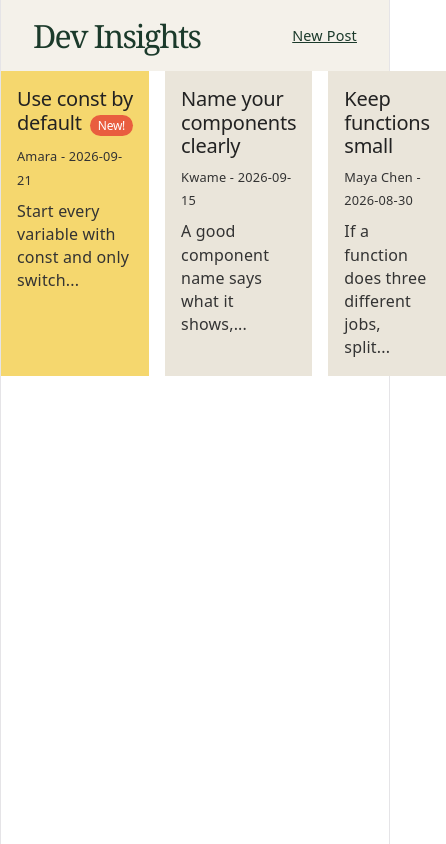
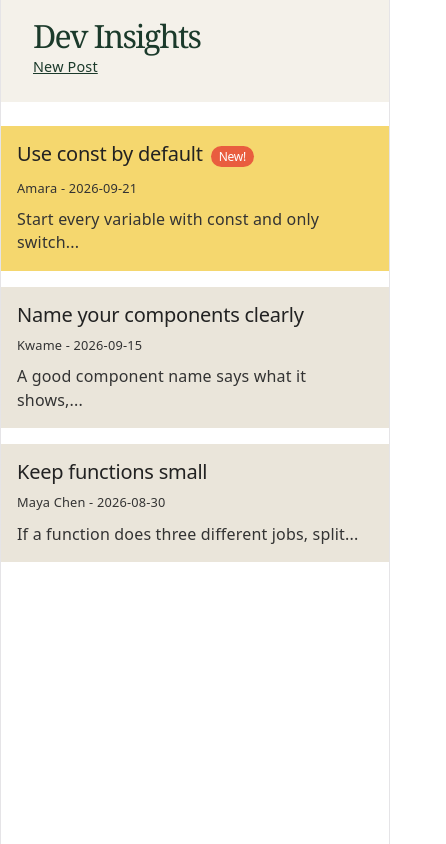
Before and after one commit to iclaudiaadeline/mini-blog, a React (Vite) app: page / in a window 390 px wide. Shown: the whole page, 446 px wide, since content can reach past the window. Built offline with nearby package versions, Linux system fonts and the light colour scheme.

Commit message:
feat: update PostList margin and enhance responsive styles for site header

```diff
--- a/src/styles/posts.css
+++ b/src/styles/posts.css
@@ -27,7 +27,7 @@
   grid-template-columns: repeat(3, 1fr);
   gap: 16px;
   max-width: 1200px;
-  margin: 0 auto;
+  margin: 24px auto 0;
 }
 
 .post-meta {
@@ -55,3 +55,15 @@
   font-size: 0.9rem;
   color: #1b3a2b;
 }
+@media (max-width: 850px) {
+  .post-list {
+    grid-template-columns: 1fr;
+  }
+
+  .site-header {
+    flex-direction: column;
+    align-items: flex-start;
+    gap: 8px;
+    margin-bottom: 16px;
+  }
+}
```
